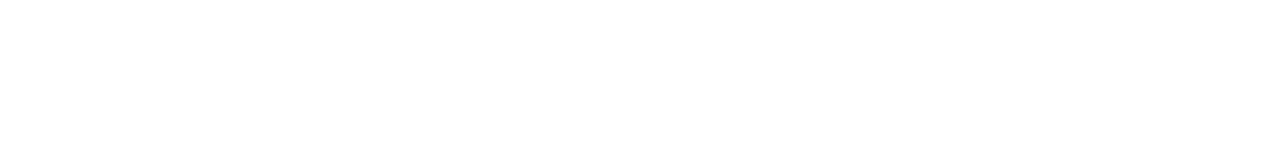
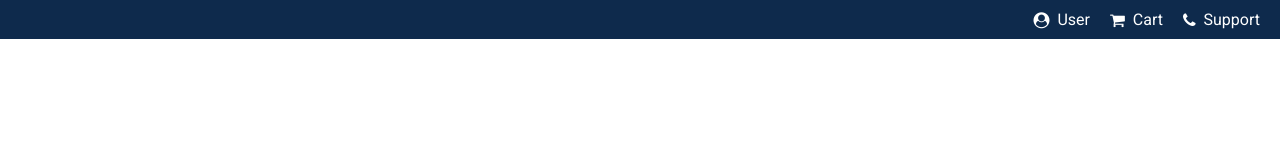
Before and after one commit to rohitware/kisan-ecommerce, a plain HTML site: page index.html in a window 1280 px wide. Drawn offline with nearby package versions, Linux system fonts and the light colour scheme.

Commit message:
Navbar Design
navbar design and  favicon.

```diff
--- a/index.html
+++ b/index.html
@@ -1,15 +1,40 @@
 <!DOCTYPE html>
 <html lang="en">
+
 <head>
     <meta charset="UTF-8">
     <meta name="viewport" content="width=device-width, initial-scale=1.0">
     <title>Kisan-ECommerce</title>
+    <!--  favicon link -->
+    <link rel="icon" type="image/png" sizes="32x32"  href="assets/favicon.png">
     <!-- External CSS -->
     <link rel="stylesheet" href="style.css">
     <!-- CDN Link - Bootstrap Icons -->
     <link rel="stylesheet" href="https://cdn.jsdelivr.net/npm/bootstrap-icons@1.3.0/font/bootstrap-icons.css">
+
+    <!-- Link to Font Awesome CDN for icons -->
+    <link rel="stylesheet" href="https://cdnjs.cloudflare.com/ajax/libs/font-awesome/4.7.0/css/font-awesome.min.css">
 </head>
+
 <body>
+    <!-- navigastion -->
+    <nav class="navbar">
+        <div class="logo"></div>
+        <div class="nav-items">
+            <a href="#user" class="nav-item">
+                <i class="fa fa-user-circle" aria-hidden="true"></i>
+                <span>User</span>
+            </a>
+            <a href="#cart" class="nav-item">
+                <i class="fa fa-shopping-cart" aria-hidden="true"></i>
+                <span>Cart</span>
+            </a>
+            <a href="#support" class="nav-item">
+                <i class="fa fa-phone" aria-hidden="true"></i>
+                <span>Support</span>
+            </a>
+        </div>
+    </nav>
+</body>
 
-</body>
 </html>
--- a/style.css
+++ b/style.css
@@ -3,4 +3,42 @@
  font-family: "Poppins", serif;
  font-family: "Roboto", serif;
 */
-@import url('https://fonts.googleapis.com/css2?family=Poppins&family=Roboto&display=swap');
+@import url("https://fonts.googleapis.com/css2?family=Poppins&family=Roboto&display=swap");
+
+body {
+  margin: 0;
+  font-family: "Roboto", serif;
+}
+/* Navbar container */
+.navbar {
+  display: flex;
+  align-items: center;
+  justify-content: space-between;
+  background-color: #0E2A4C;
+  padding: 10px 20px;
+  color: #fff;
+}
+/* Logo styling */
+.navbar .logo {
+  font-size: 24px;
+  font-weight: bold;
+}
+/* Navigation items container */
+.nav-items {
+  display: flex;
+  gap: 20px;
+  align-items: center;
+}
+/* Individual nav item */
+.nav-item {
+  display: flex;
+  align-items: center;
+  gap: 8px;
+  color: #fff;
+  text-decoration: none;
+  font-size: 16px;
+  transition: color 0.3s;
+}
+.nav-item:hover {
+  color: #ddd;
+}
```
Also changed, not shown: assets/favicon.png (added).
